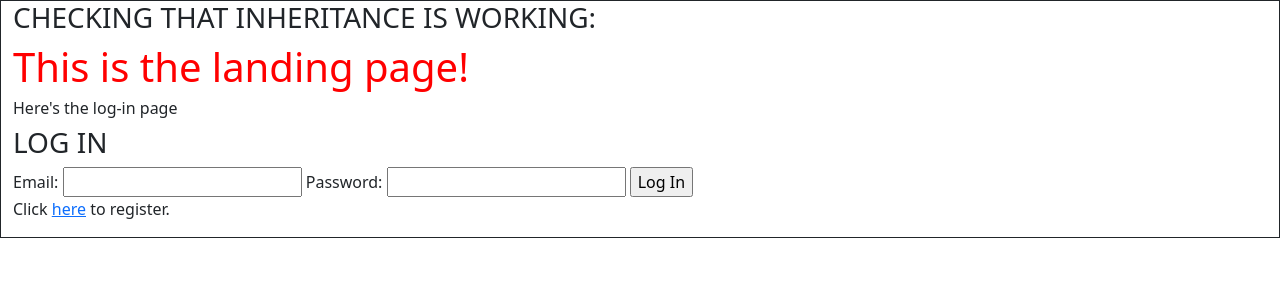
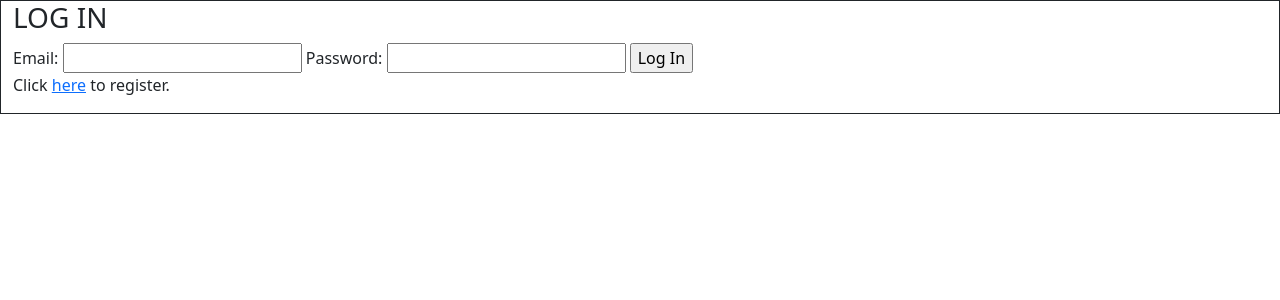
Before and after one commit to VallieTracy/Writing-Prompt-App, a Flask app: page / in a window 1280 px wide. Shown: the top 300 px of the page. Run offline with Flask 2, Linux system fonts and the light colour scheme.

Commit message:
changed /log-in route to /start. Everything appears to be working.

```diff
--- a/server.py
+++ b/server.py
@@ -47,7 +47,7 @@ def register_user():
         return redirect('/')
 
 
-@app.route('/log-in', methods=['POST'])
+@app.route('/start', methods=['POST'])
 def log_in():
     """Defines what happens when the user logs in"""
 
--- a/templates/base.html
+++ b/templates/base.html
@@ -13,8 +13,6 @@
 
 <body>
     <div class="container-fluid border border-dark">
-        <h3>CHECKING THAT INHERITANCE IS WORKING:</h3>
-        <h1 class = 'testing'>This is the landing page!</h1>
 
         {% block content %}{% endblock %}
 
@@ -24,6 +22,7 @@
           {{ msg }}
         </p>
         {% endfor %}
+
     </div>
 
     {% block script %}{% endblock %}
--- a/templates/log-in.html
+++ b/templates/log-in.html
@@ -2,9 +2,9 @@
 {% block title %}Log In{% endblock %}
 
 {% block content %}
-    <h6>Here's the log-in page</h6>
+
     <h3>LOG IN</h3>
-    <form action='/log-in' method='post'>
+    <form action='/start' method='post'>
         <div>
           <label for="email">Email: </label>
           <input type="email" name="email" id="email" required>
```
